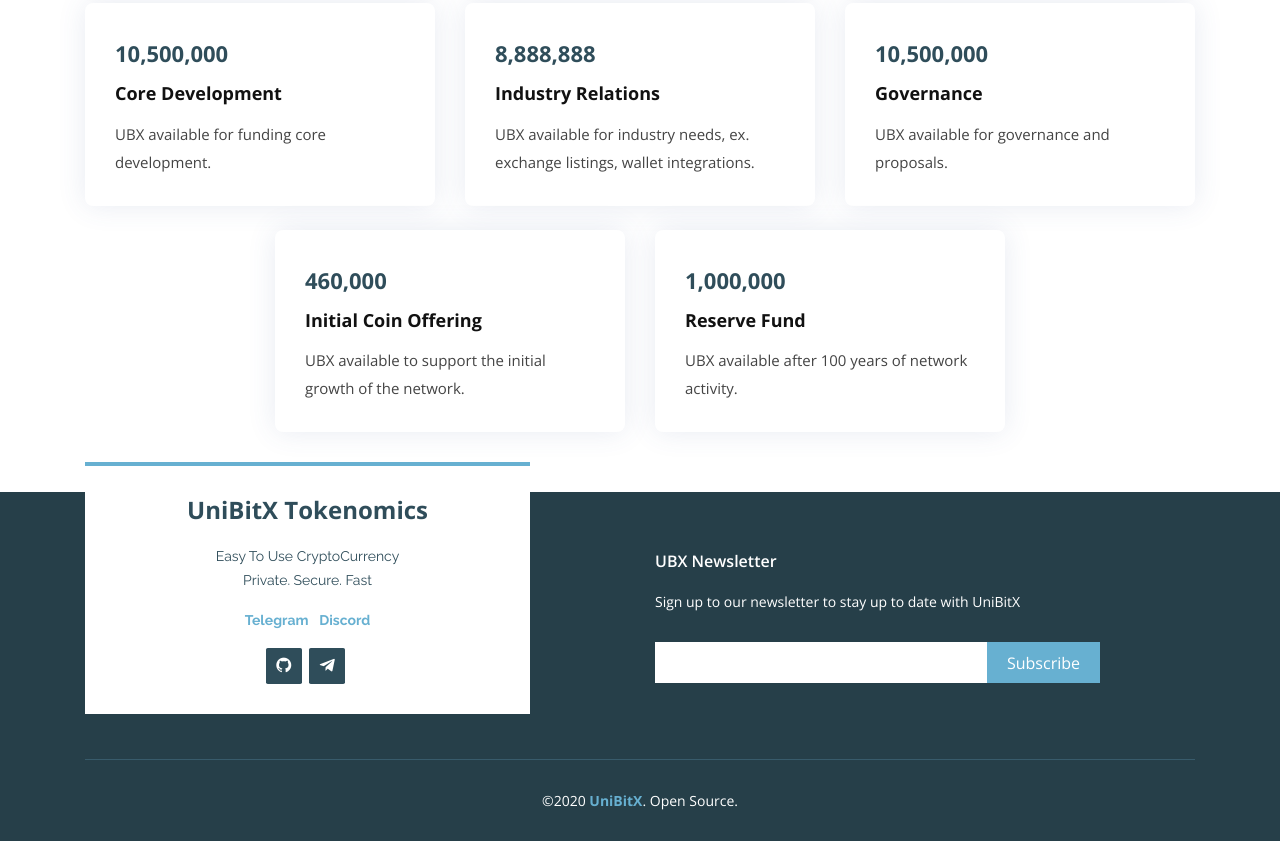
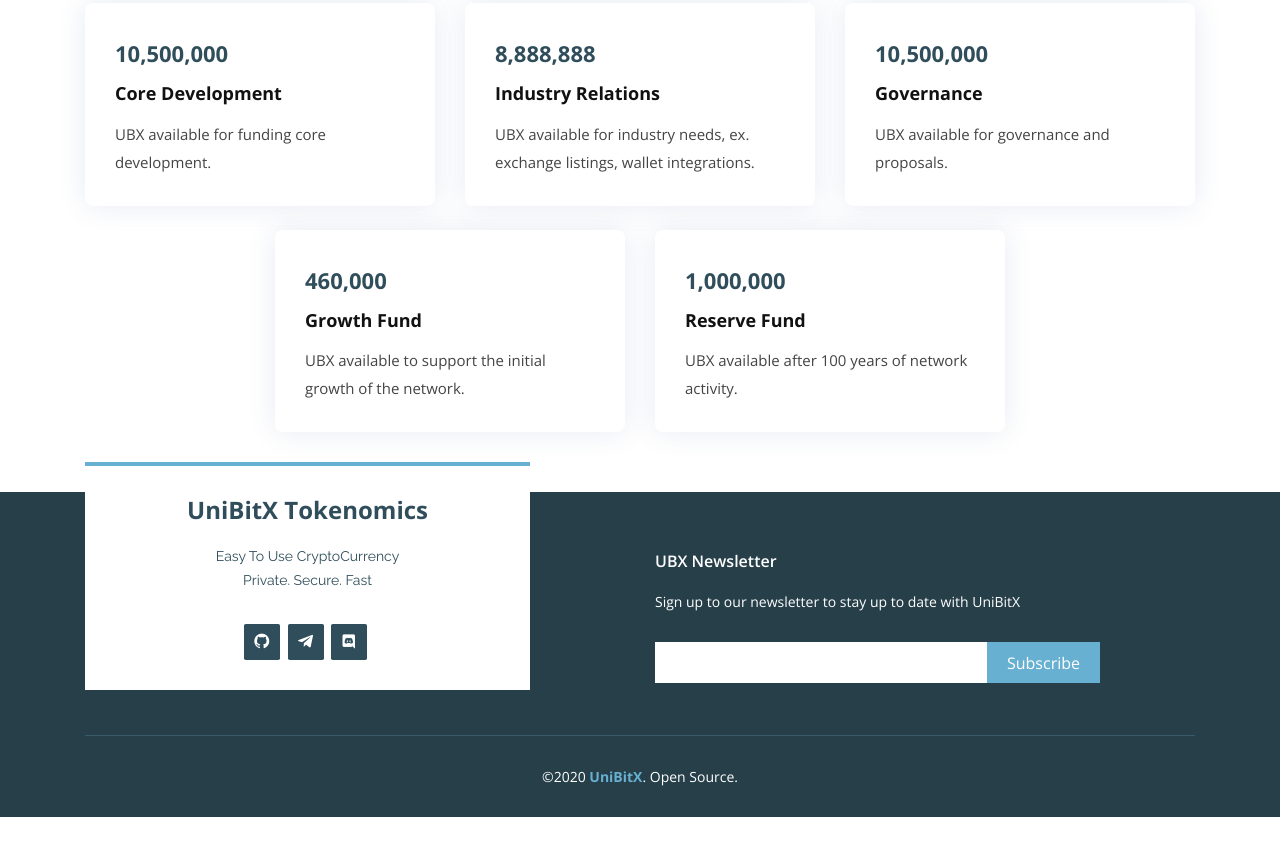
Before and after one commit to UniBitX/tokenomics, a plain HTML site: page index.html in a window 1280 px wide. Shown: the part 978-1819 px from the top of the page. After the commit the page ends 1795 px from the top, so only its background shows below. Drawn offline with nearby package versions, Linux system fonts and the light colour scheme.

Commit message:
Update index.html

```diff
--- a/index.html
+++ b/index.html
@@ -217,7 +217,7 @@
             <div class="count-box">
           <span data-toggle="counter-up">460,000</span>
         </div>
-            <h4 class="title"><a href="">Initial Coin Offering</a></h4>
+            <h4 class="title"><a href="">Growth Fund</a></h4>
             <p class="description">UBX available to support the initial growth of the network.</p>
           </div>
         </div>
@@ -251,14 +251,12 @@
             <div class="footer-info" data-aos="fade-up" data-aos-delay="50">
               <h3>UniBitX Tokenomics</h3>
               <p class="pb-3">Easy To Use CryptoCurrency <br> Private. Secure. Fast</p>
-              <p>
-                <a href="https://t.me/unibitx">  <strong>Telegram</strong></a>&nbsp&nbsp
-                <a href="https://discord.me/unibitx">  <strong>Discord</strong></a><br>
-              </p>
+
 
               <div class="social-links mt-3">
                 <a href="https://github.com/unibitx" class="github"><i class="bx bxl-github"></i></a>
                 <a href="https://t.me/unibitx" class="telegram"><i class="bx bxl-telegram"></i></a>
+                <a href="https://discord.me/unibitx" class="discord"><i class="bx bxl-discord"></i></a>
               </div>
             </div>
           </div>
```
